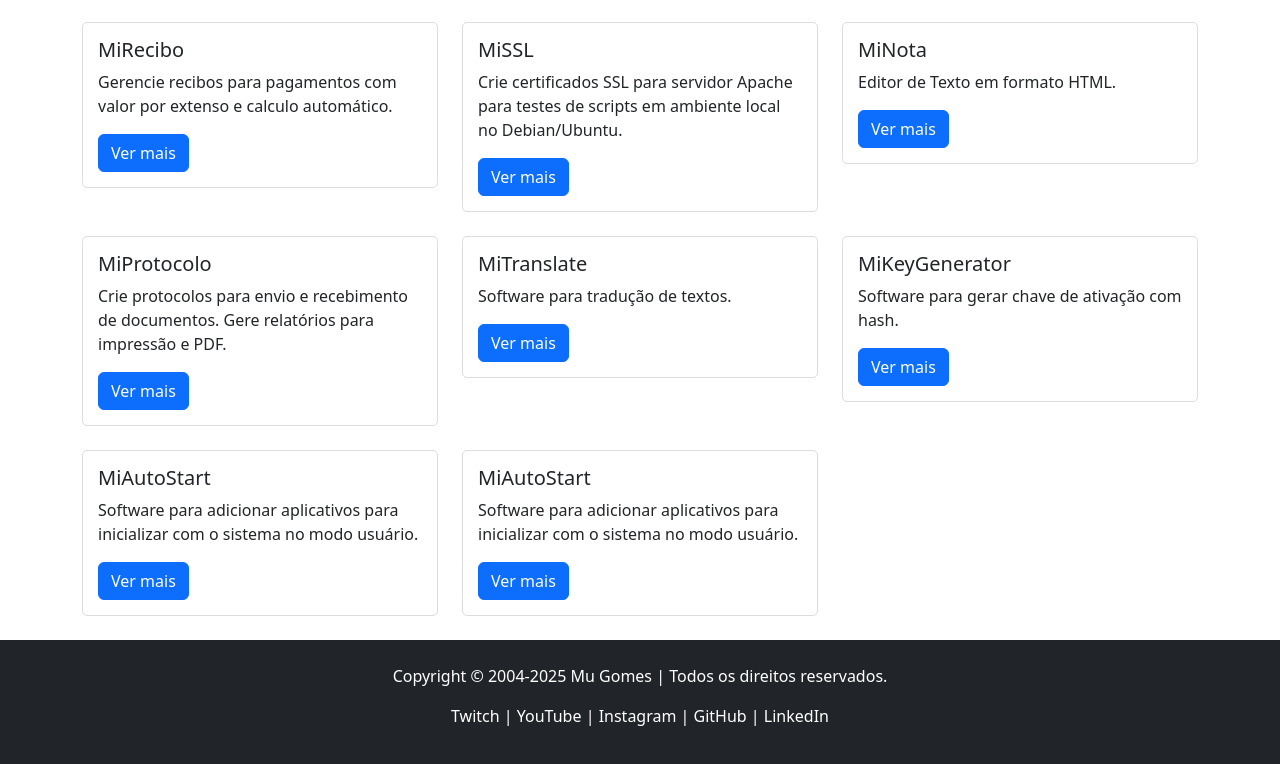
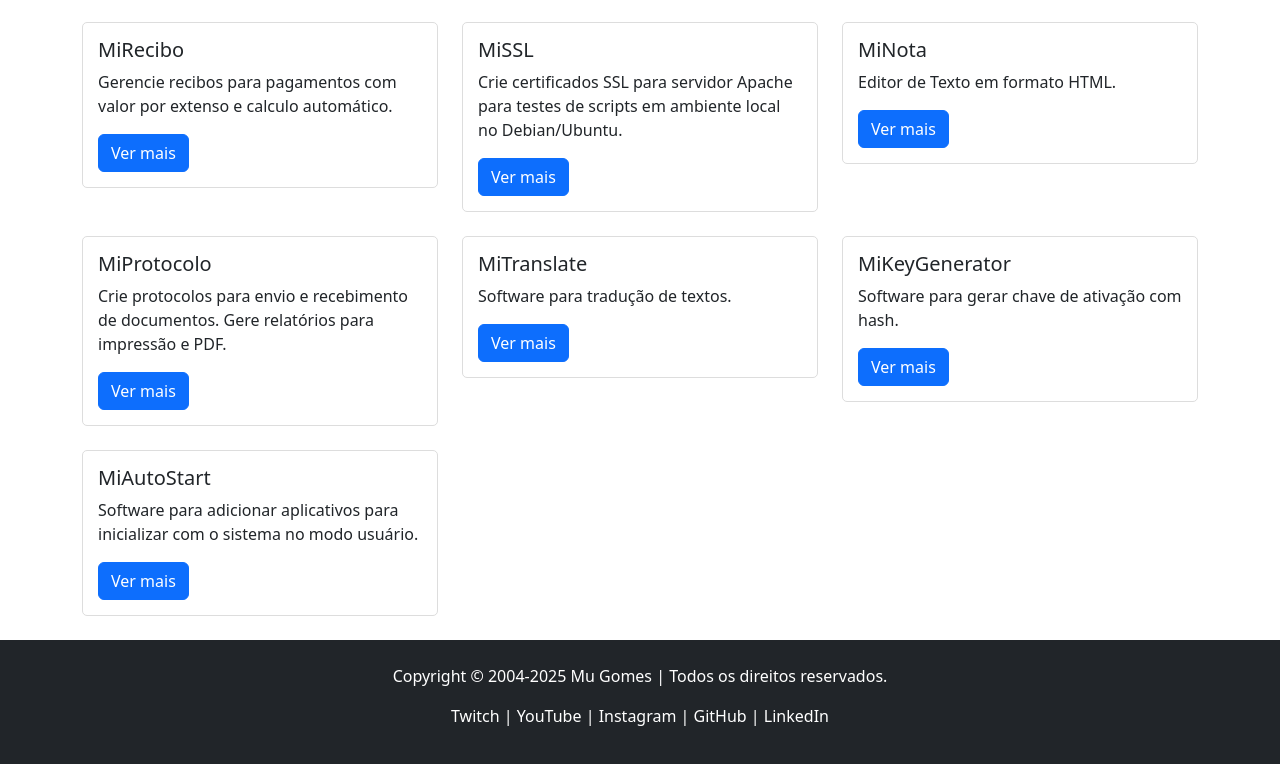
Before and after one commit to mugomes/mugomes.github.io, a Vue app: page /catalogo.html in a window 1280 px wide. Shown: the part 1117-1881 px from the top of the page. Built offline with nearby package versions, Linux system fonts and the light colour scheme.

Commit message:
Removido item duplicado

```diff
--- a/src/views/Catalogo.vue
+++ b/src/views/Catalogo.vue
@@ -186,13 +186,6 @@ export default {
           category: "Utilitários",
           description: "Software para adicionar aplicativos para inicializar com o sistema no modo usuário.",
           link: "https://github.com/mugomes/miautostart"
-        },
-        {
-          id: 19,
-          name: "MiAutoStart",
-          category: "Utilitários",
-          description: "Software para adicionar aplicativos para inicializar com o sistema no modo usuário.",
-          link: "https://github.com/mugomes/miautostart"
         }
       ],
     };
```
